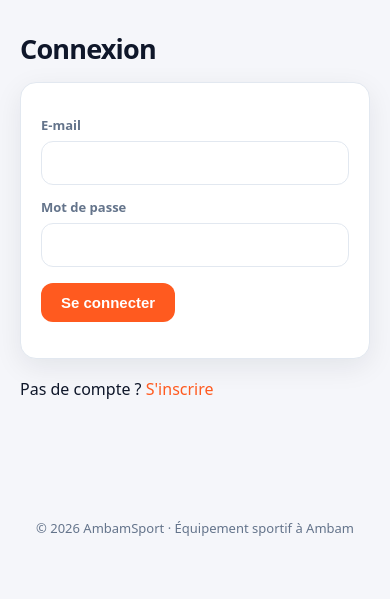
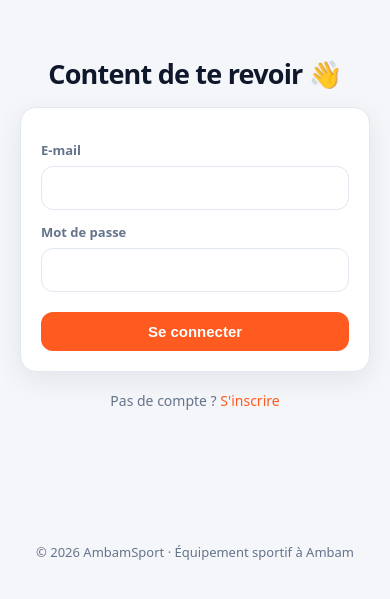
Before and after one commit to estie-glo/plateforme-vetements-sport, a Laravel app: page /connexion in a window 390 px wide. Shown: the part 109-708 px from the top of the page. Run offline with Laravel 12, Linux system fonts and the light colour scheme.

Commit message:
Design : pages connexion, inscription et paiement Mobile Money

```diff
--- a/boutique/resources/views/auth/connexion.blade.php
+++ b/boutique/resources/views/auth/connexion.blade.php
@@ -1,12 +1,14 @@
 @extends('layouts.app')
 @section('titre', 'Connexion')
 @section('contenu')
-<h1>Connexion</h1>
-<form class="carte" method="POST" action="{{ route('login') }}">
-  @csrf
-  <label for="email">E-mail</label><input id="email" type="email" name="email" value="{{ old('email') }}">
-  <label for="password">Mot de passe</label><input id="password" type="password" name="password">
-  <p><button type="submit">Se connecter</button></p>
-</form>
-<p>Pas de compte ? <a href="{{ route('inscription') }}">S'inscrire</a></p>
+<div style="max-width:440px;margin:30px auto">
+  <h1 style="text-align:center">Content de te revoir 👋</h1>
+  <form class="card" method="POST" action="{{ route('login') }}">
+    @csrf
+    <label for="email">E-mail</label><input id="email" type="email" name="email" value="{{ old('email') }}">
+    <label for="password">Mot de passe</label><input id="password" type="password" name="password">
+    <p style="margin:20px 0 0"><button type="submit" style="width:100%">Se connecter</button></p>
+  </form>
+  <p class="muted" style="text-align:center">Pas de compte ? <a href="{{ route('inscription') }}">S'inscrire</a></p>
+</div>
 @endsection
```
Also changed, not shown: boutique/resources/views/auth/inscription.blade.php (+6 -4 lines), boutique/resources/views/paiement/form.blade.php (+10 -6 lines), 1 other file.
